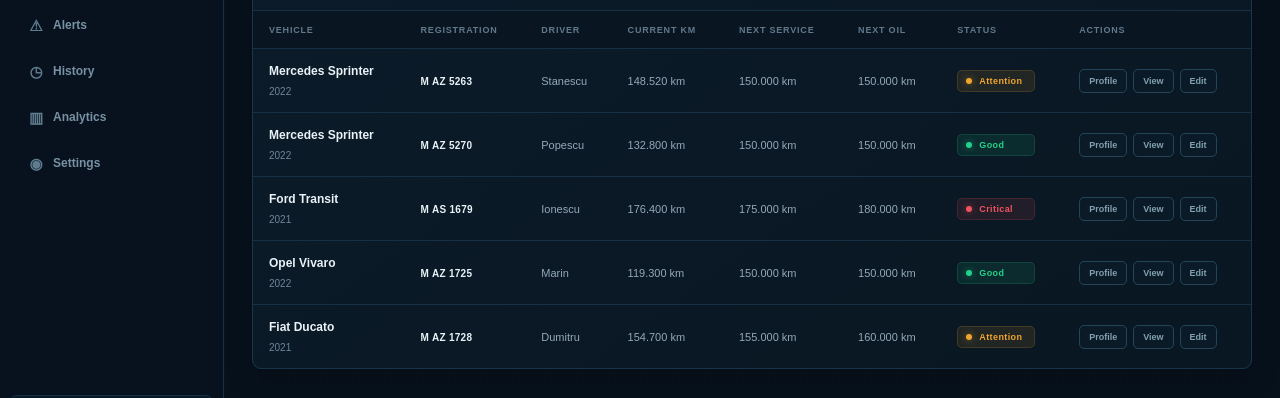
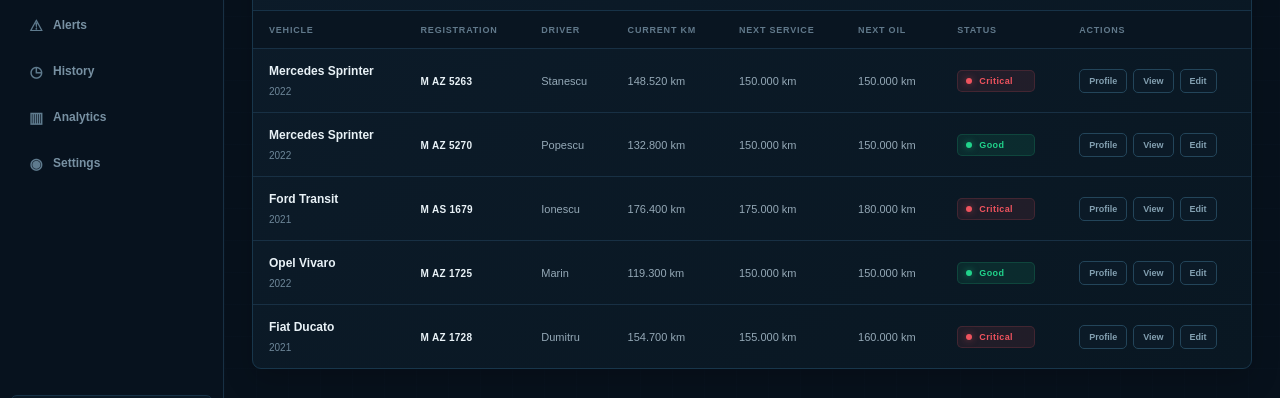
Before and after one commit to johnny1978m/FleetOS, a React (Vite) app in the folder fleetos-react/: page /vehicles in a window 1280 px wide. Shown: the part 304-702 px from the top of the page. Built offline with nearby package versions, Linux system fonts and the light colour scheme.

Commit message:
Compute vehicle status from kilometers

```diff
--- a/fleetos-react/src/pages/Vehicles/Vehicles.jsx
+++ b/fleetos-react/src/pages/Vehicles/Vehicles.jsx
@@ -15,6 +15,27 @@
   driver: "",
   observations: "",
 };
+
+function getEffectiveStatus(vehicle) {
+  const rank = { Good: 0, Attention: 1, Critical: 2 };
+  const km = Number(vehicle.km || 0);
+  const targets = [Number(vehicle.serviceKm || 0), Number(vehicle.oilKm || 0)]
+    .filter((target) => target > 0)
+    .map((target) => target - km);
+
+  let computed = "Good";
+
+  if (targets.length > 0) {
+    const remaining = Math.min(...targets);
+
+    if (remaining <= 2000) computed = "Critical";
+    else if (remaining <= 5000) computed = "Attention";
+  }
+
+  const manual = rank[vehicle.status] === undefined ? "Good" : vehicle.status;
+
+  return rank[manual] >= rank[computed] ? manual : computed;
+}
 
 function Vehicles() {
   const { vehicles, addVehicle, updateVehicle } = useFleet();
@@ -39,7 +60,7 @@
         vehicle.driver.toLowerCase().includes(searchValue);
 
       const matchesStatus =
-        statusFilter === "All" || vehicle.status === statusFilter;
+        statusFilter === "All" || getEffectiveStatus(vehicle) === statusFilter;
 
       return matchesSearch && matchesStatus;
     });
@@ -359,7 +380,7 @@
 
             <div className="vehicles-form-field">
               <label>Status</label>
-              <input value={viewingVehicle.status} readOnly />
+              <input value={getEffectiveStatus(viewingVehicle)} readOnly />
             </div>
 
             <div className="vehicles-form-field vehicles-form-field-full">
@@ -450,10 +471,10 @@
 
                   <td>
                     <span
-                      className={`vehicle-status vehicle-status-${vehicle.status.toLowerCase()}`}
+                      className={`vehicle-status vehicle-status-${getEffectiveStatus(vehicle).toLowerCase()}`}
                     >
                       <span className="vehicle-status-dot"></span>
-                      {vehicle.status}
+                      {getEffectiveStatus(vehicle)}
                     </span>
                   </td>
 
```
